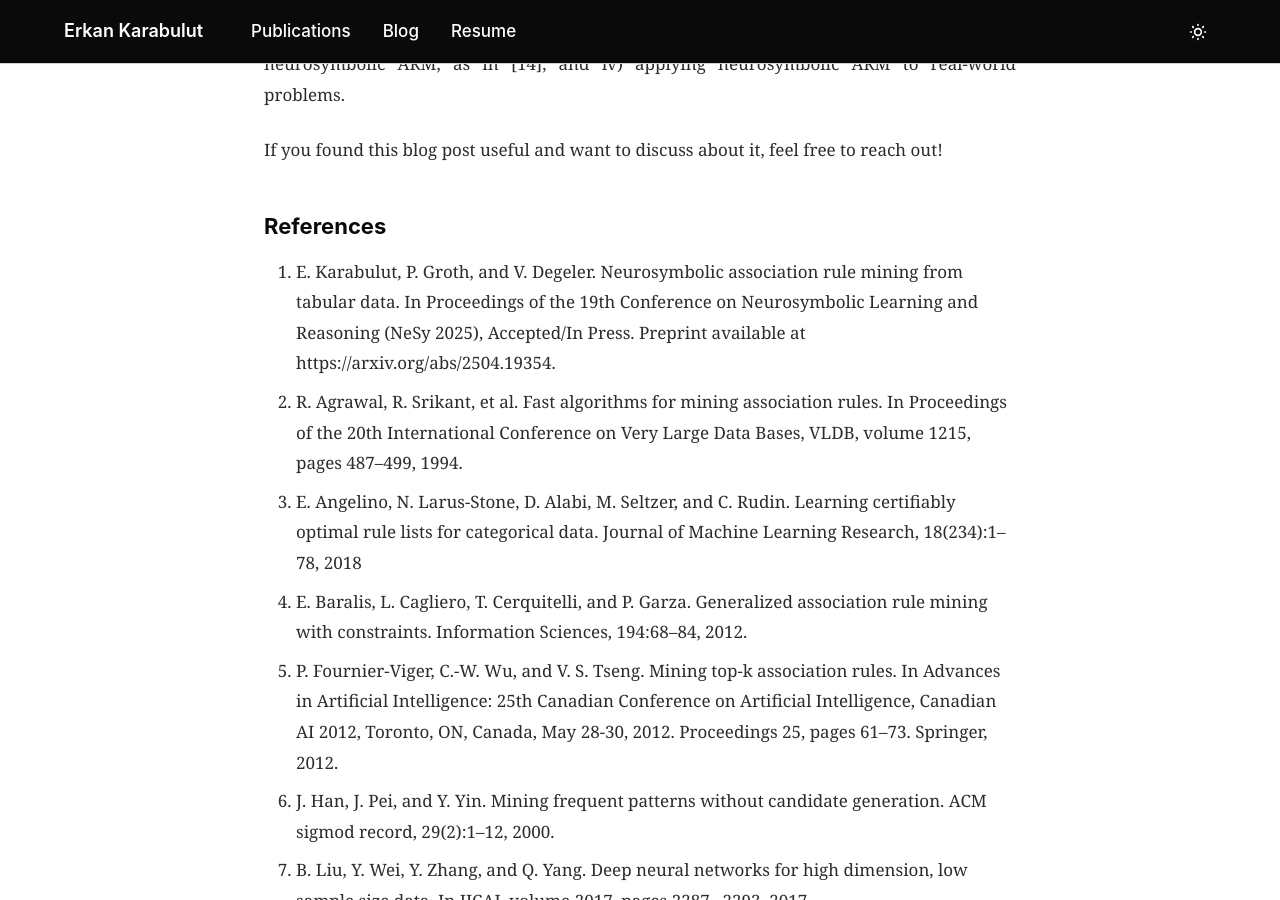
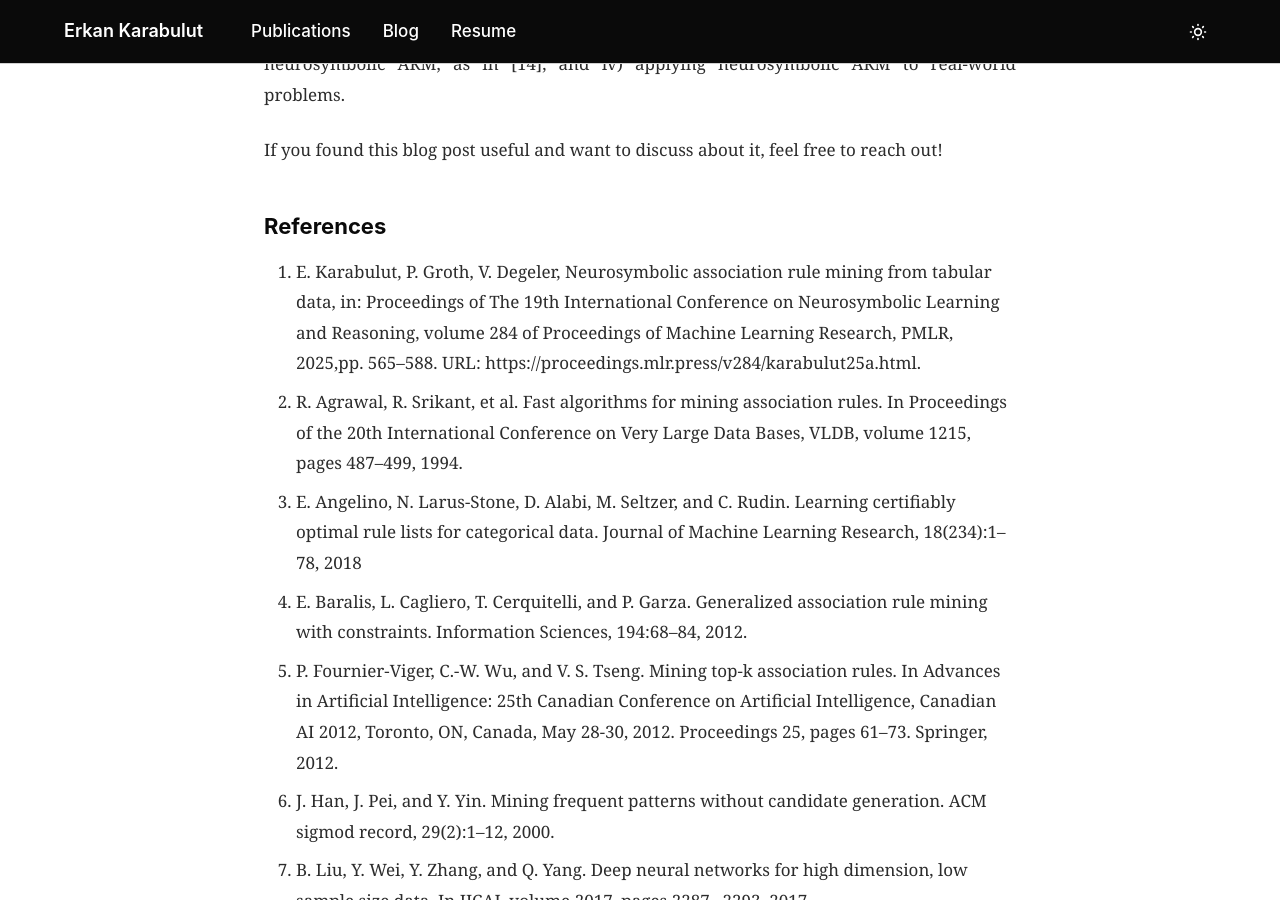
Before and after one commit to erkankarabulut/erkankarabulut.github.io, a Jekyll site: the page built from _posts/2025-07-30-scalable-neurosymbolic-tabular-rule-learning.md, in a window 1280 px wide and 900 px high, scrolled down 11892 px. Built offline with Jekyll 4.4.1, drawn with Linux system fonts in a browser that asks for light colours; comment, search, counter and statistics services are not loaded; some of the changed text lies outside the part shown.

Commit message:
update aerial+ links

```diff
--- a/_posts/2025-07-30-scalable-neurosymbolic-tabular-rule-learning.md
+++ b/_posts/2025-07-30-scalable-neurosymbolic-tabular-rule-learning.md
@@ -31,7 +31,7 @@
 
 **Links** to our paper (Aerial+, accepted at [NeSy 2025](https://2025.nesyconf.org/)) and Python library:
 
-📄 [arxiv.org/pdf/2504.19354](https://arxiv.org/pdf/2504.19354)
+📄 [https://proceedings.mlr.press/v284/karabulut25a.html](https://proceedings.mlr.press/v284/karabulut25a.html)
 
 🐍 [https://github.com/DiTEC-project/pyaerial](https://github.com/DiTEC-project/pyaerial)
 
@@ -408,10 +408,9 @@
 
 ### References
 
-1. E. Karabulut, P. Groth, and V. Degeler. Neurosymbolic association
-   rule mining from tabular data. In Proceedings of the 19th Conference
-   on Neurosymbolic Learning and Reasoning (NeSy 2025), Accepted/In
-   Press. Preprint available at https://arxiv.org/abs/2504.19354.
+1. E. Karabulut, P. Groth, V. Degeler, Neurosymbolic association rule mining from tabular data, in: Proceedings of The
+   19th International Conference on Neurosymbolic Learning and Reasoning, volume 284 of Proceedings of Machine Learning
+   Research, PMLR, 2025,pp. 565–588. URL: https://proceedings.mlr.press/v284/karabulut25a.html.
 2. R. Agrawal, R. Srikant, et al. Fast algorithms for mining association
    rules. In Proceedings of the 20th International Conference on Very
    Large Data Bases, VLDB, volume 1215, pages 487–499, 1994.
```
